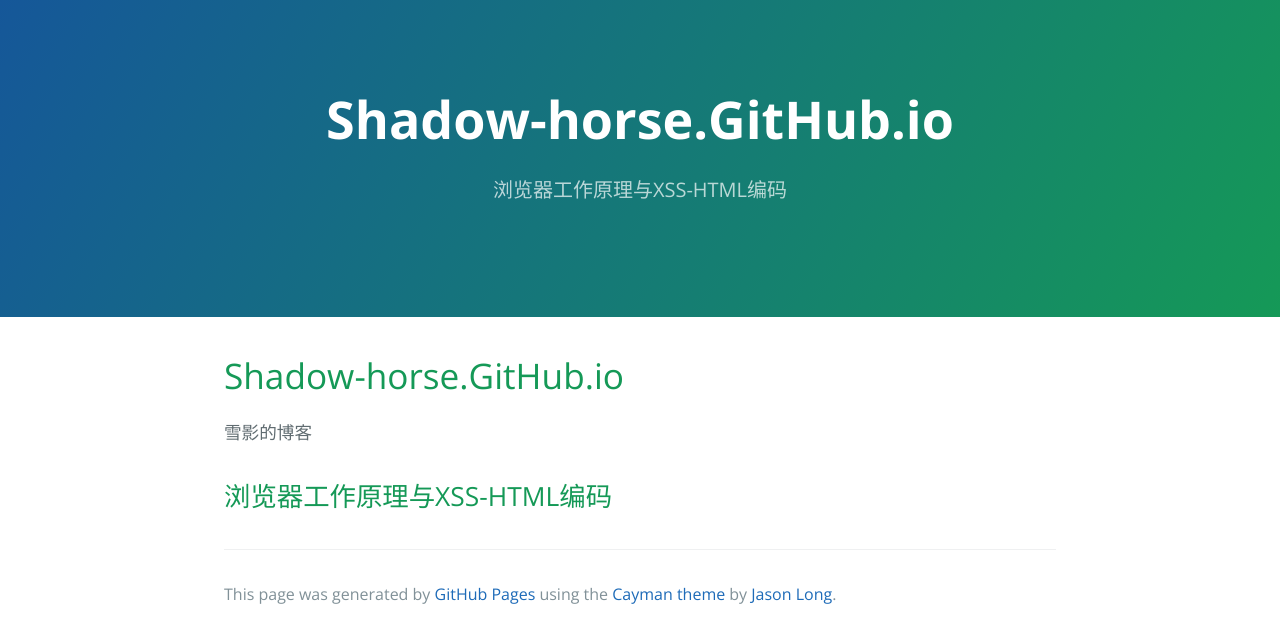
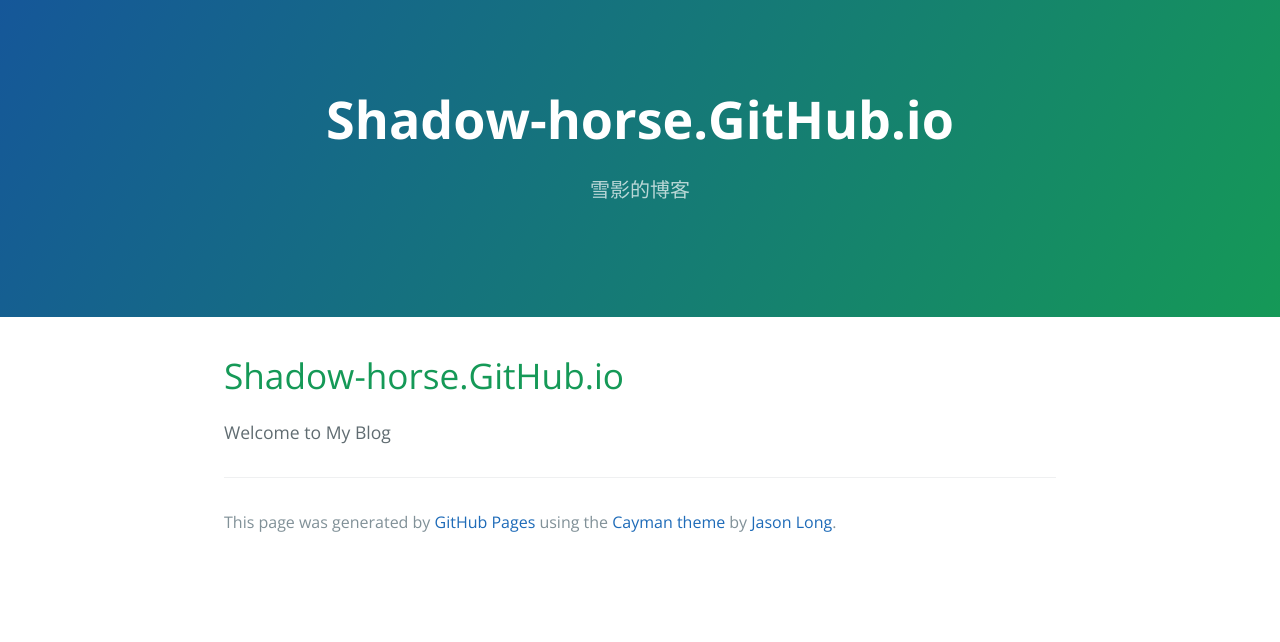
Before and after one commit to shadow-horse/shadow-horse.github.io, a plain HTML site: page index.html in a window 1280 px wide. Drawn offline with nearby package versions, Linux system fonts and the light colour scheme.

Commit message:
Update index.html

```diff
--- a/index.html
+++ b/index.html
@@ -12,17 +12,16 @@
   <body>
     <section class="page-header">
       <h1 class="project-name">Shadow-horse.GitHub.io</h1>
-      <h2 class="project-tagline">浏览器工作原理与XSS-HTML编码</h2>
+      <h2 class="project-tagline">雪影的博客</h2>
     </section>
 
     <section class="main-content">
       <h1>
 <a id="shadow-horsegithubio" class="anchor" href="#shadow-horsegithubio" aria-hidden="true"><span aria-hidden="true" class="octicon octicon-link"></span></a>Shadow-horse.GitHub.io</h1>
 
-<p>雪影的博客</p>
+<p>Welcome to My Blog</p>
 
 <h2>
-<a id="浏览器工作原理与xss-html编码" class="anchor" href="#%E6%B5%8F%E8%A7%88%E5%99%A8%E5%B7%A5%E4%BD%9C%E5%8E%9F%E7%90%86%E4%B8%8Exss-html%E7%BC%96%E7%A0%81" aria-hidden="true"><span aria-hidden="true" class="octicon octicon-link"></span></a>浏览器工作原理与XSS-HTML编码</h2>
 
       <footer class="site-footer">
 
```
